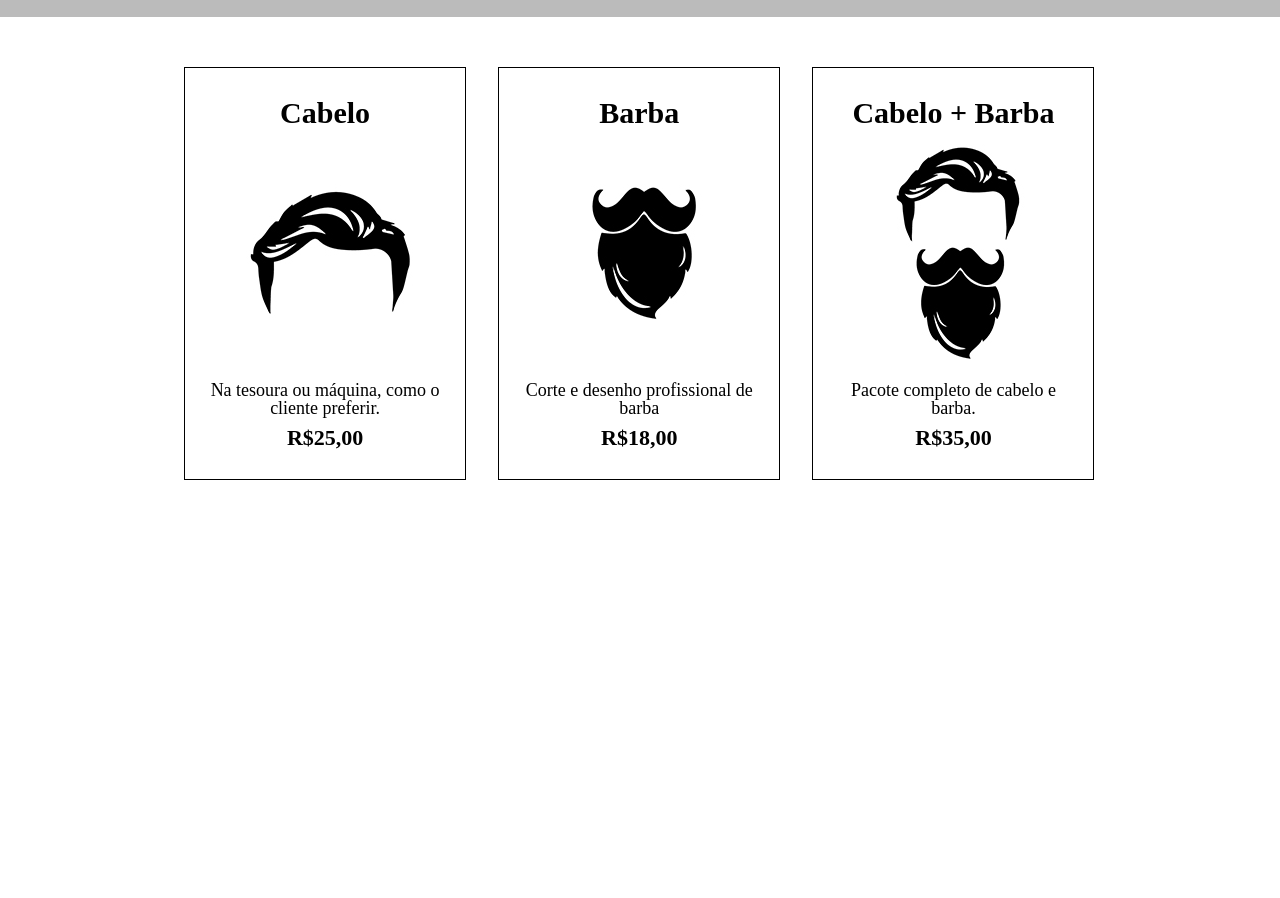
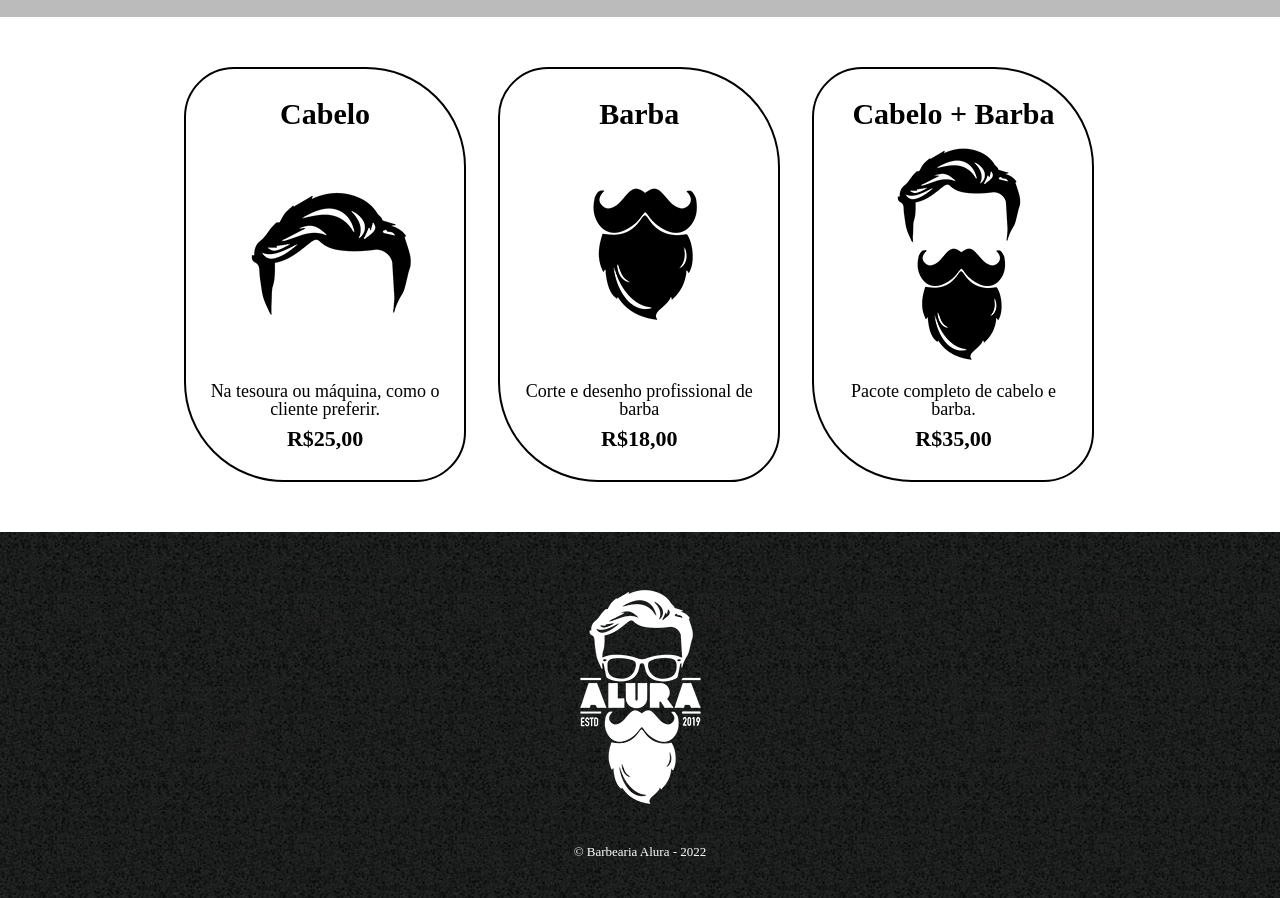
Before and after one commit to tiagopereirasantos/Barbearia-Alura, a plain HTML site: page 2 - Página de Produtos/produtos.html in a window 1280 px wide. Shown: the part 276-1174 px from the top of the page. Before the commit the page ends 806 px from the top, so only its background shows below. Drawn offline with Linux system fonts and the light colour scheme.

Commit message:
Finalizando a página de produtos : main e footer configurados:quit

```diff
--- a/2 - Página de Produtos/produtos.css
+++ b/2 - Página de Produtos/produtos.css
@@ -27,6 +27,11 @@ nav a {
     text-decoration: none;
 }
 
+nav a:hover{
+    color: #C78C19;
+    font-size: 24px; ;
+}
+
 .produtos{
     margin : 0 auto;
     width : 940px;
@@ -38,11 +43,24 @@ nav a {
     text-align : center;
     width : 30%;
     vertical-align : top;
-    border : 1px solid #000000;
+    border : 2px solid #000000;
+    border-radius : 50px 100px 50px 100px;
     margin : 0 1.5%;
     padding : 30px 20px;
     box-sizing : border-box; /* serve para que o width em porcentagem considere o padding de 20px da linha anterior.
                              Pois sem essa propriedade, o valor de padding é somado; já com a propriedade, os 30% são sempre 30%.*/
+}
+
+.produtos li:hover{
+    border-color : #C78C19;
+}
+
+.produtos li:hover h2{
+    font-size : 34px;
+}
+
+.produtos li:active{
+    border-color : #088C19;
 }
 
 .produtos h2 {
@@ -59,3 +77,15 @@ nav a {
     font-weight : bold;
     margin-top : 10px;
 }
+
+footer{
+    text-align : center;
+    background : url("imagens/bg.jpg");
+    padding: 40px 0;
+}
+
+.copyright{
+    color: #FFFFFF;
+    font-size: 13px;
+    margin-top: 20px;
+}
--- a/2 - Página de Produtos/produtos.html
+++ b/2 - Página de Produtos/produtos.html
@@ -25,7 +25,7 @@
 
         <main>
             <ul class = "produtos">
-                <li>
+                <li class="cabelo">
                     <h2>Cabelo</h2>
                     <img src="imagens/cabelo.jpg">
                     <p class="produto-descricao">Na tesoura ou máquina, como o cliente preferir.</p>
@@ -45,6 +45,11 @@
                 </li>
             </ul>
         </main>
+
+        <footer>
+            <img src="imagens/logo-branco.png">
+            <p class="copyright">&copy; Barbearia Alura - 2022</p>
+        </footer>
     </body>
 
 </html>
```
